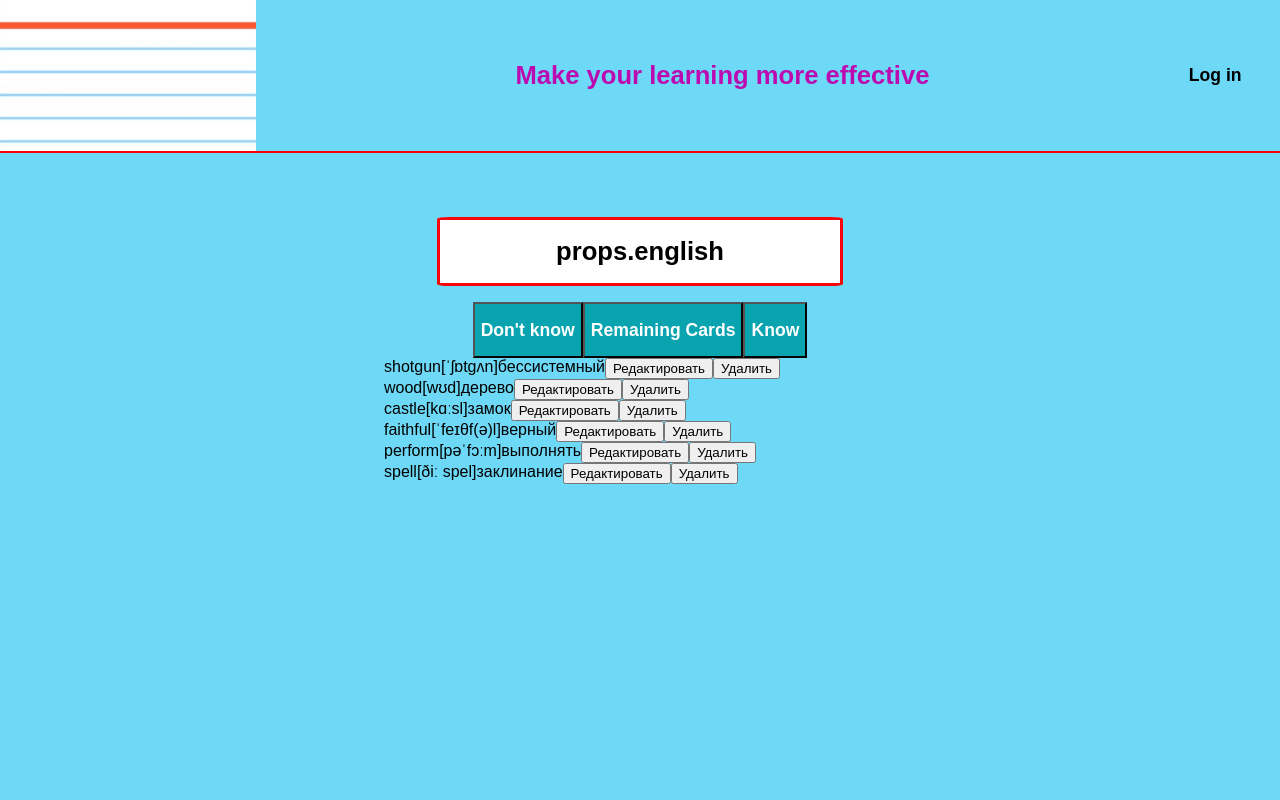
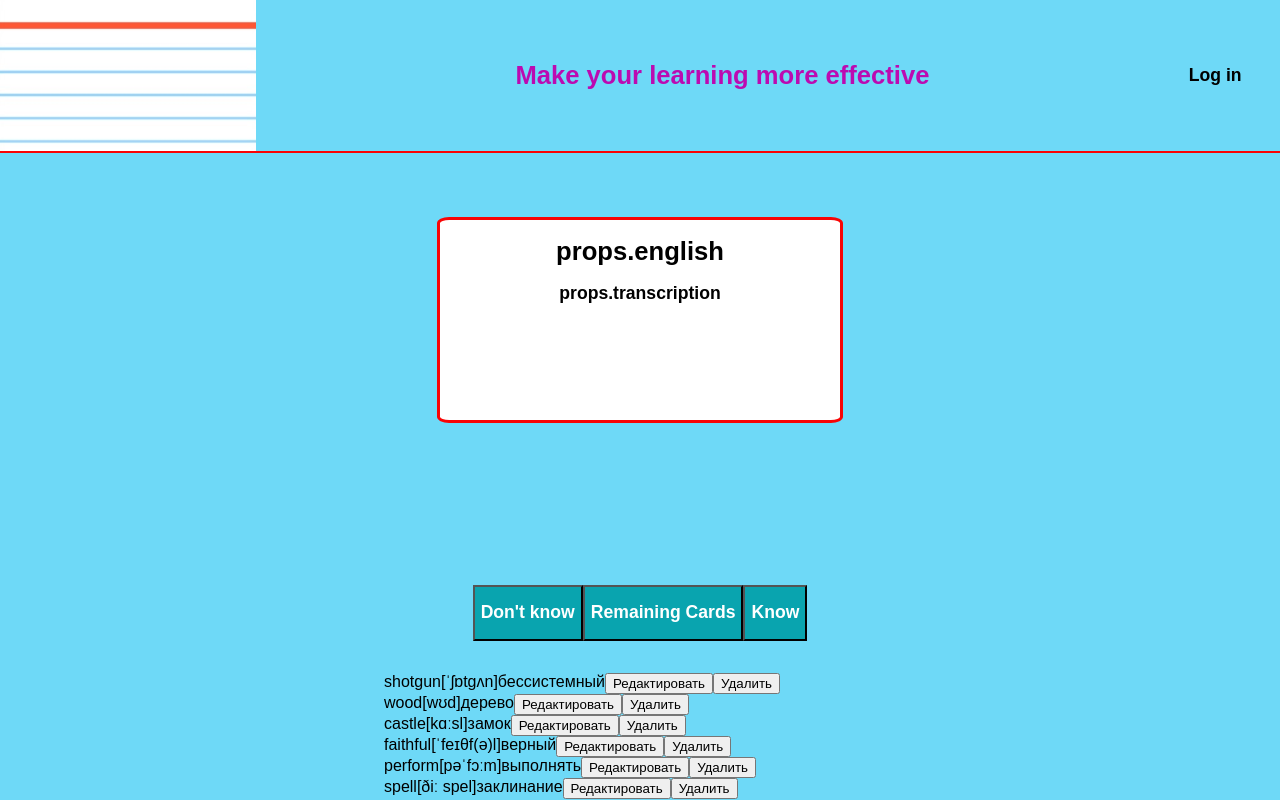
Before and after one commit to Darina44/FlashcardsApp, a React (Create React App) app in the folder flashcardsapp/: page / in a window 1280 px wide. Built offline with nearby package versions, Linux system fonts and the light colour scheme; a web font is replaced by a local one.

Commit message:
useState at wordcard added

```diff
--- a/flashcardsapp/src/components/WordButtons.scss
+++ b/flashcardsapp/src/components/WordButtons.scss
@@ -3,12 +3,11 @@
 .button-container {
     display: flex;
     justify-content: center;
-    margin-top: 1rem;
+    margin: 2rem 0;
 }
 
 .wordButton {
     cursor: pointer;
     background-color: $green;
     color: white;
-
 }
--- a/flashcardsapp/src/components/WordCard.jsx
+++ b/flashcardsapp/src/components/WordCard.jsx
@@ -1,13 +1,49 @@
-import React from 'react';
+import React, { useState } from 'react';
 import './WordCard.scss';
 
 function WordCard(props) {
+    const [translationMode, setTranslationMode] = useState(false);
+
+    const handleTranslation = () => {
+        setTranslationMode(!translationMode);
+    };
+
+    const handleEnglish = () => {
+        setTranslationMode(!translationMode);
+    };
+
+    const english = () => {
+        return (
+            <div className="wordCard-container" onClick={handleTranslation}>
+                <div className="wordcard">
+                    <div className="word__english">
+                        <h1>props.english</h1>
+                        <div className="word__transcription">
+                            <h2>props.transcription</h2>
+                        </div>
+                    </div>
+                </div>
+            </div>
+        )
+    }
+
+    const translation = () => {
+        return (
+            <div className="wordCard-container" onClick={handleTranslation}>
+                <div className="wordcard">
+                    <div className="word__english">
+                        <h1>props.russian</h1>
+                    </div>
+                </div>
+            </div>
+        )
+    }
+
+
     return (
-        <div className="wordCard-container">
-            <div className="wordcard">
-                <div className="word"><h1>props.english</h1></div>
-            </div>
-        </div>
+        <>
+            {translationMode ? translation() : english()}
+        </>
     )
 }
 
--- a/flashcardsapp/src/components/WordCard.scss
+++ b/flashcardsapp/src/components/WordCard.scss
@@ -3,6 +3,7 @@
 .wordCard-container {
     display: flex;
     flex-direction: column;
+    min-height: 400px;
 }
 
 .wordcard {
@@ -15,6 +16,7 @@
     border: 3px solid $red;
     border-radius: 3%;
     background-color: white;
+    min-height: 200px;
 
     &:hover {
         transform: scale(1.1);
```
